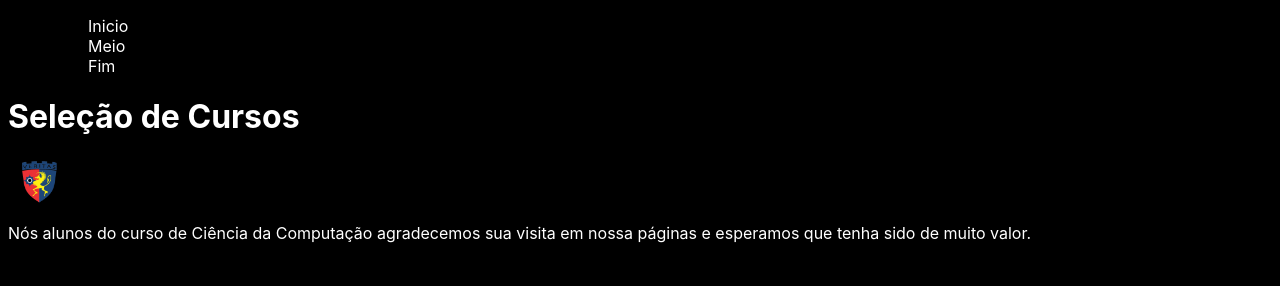
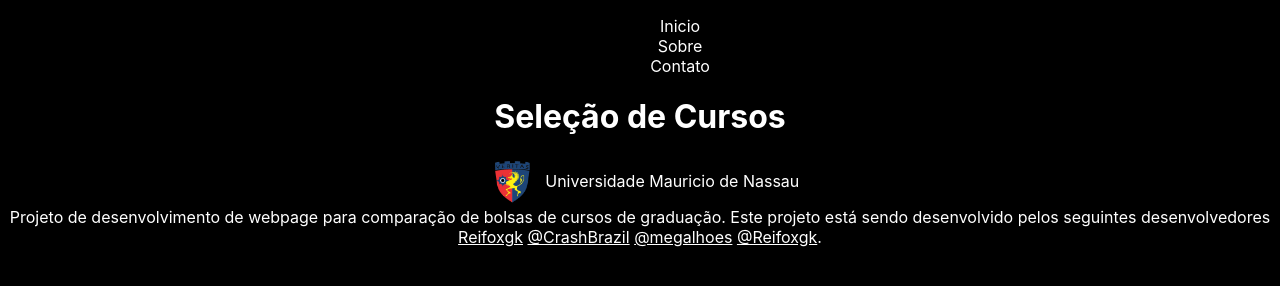
Before and after one commit to tullynhom7/Uninassau, a plain HTML site: page index.html in a window 1280 px wide. Drawn offline with Linux system fonts and the light colour scheme.

Commit message:
just a thing

```diff
--- a/css/style.css
+++ b/css/style.css
@@ -4,8 +4,11 @@
 }
 body {
     background-color: black;
+    vertical-align: center;
+    text-align: center;
 }
 
 #footer_img {
     width: 60px;
+    margin-bottom: -16px;
 }
--- a/index.html
+++ b/index.html
@@ -10,18 +10,24 @@
     <nav>
         <ul>
             <ol>Inicio</ol>
-            <ol>Meio</ol>
-            <ol>Fim</ol>
+            <ol>Sobre</ol>
+            <ol>Contato</ol>
         </ul>
     </nav>
     <main>
-        <h1>Seleção de Cursos</h1>
+        <div id="seletor">
+            <h1>Seleção de Cursos</h1>
+        </div>
+    </main>
     </section>
     <footer>
-        <img id="footer_img" src="./img/Uninassau_logo.png" alt="">
-        <p>
-            Nós alunos do curso de Ciência da Computação agradecemos sua visita em nossa páginas e esperamos que tenha sido de muito valor.
-        </p>
+        <div>
+            <img id="footer_img" src="./img/Uninassau_logo.png" alt="Uninassau Logo" title="Uninassau Logo"> Universidade Mauricio de Nassau
+        </div>
+        <div>
+            <p> Projeto de desenvolvimento de webpage para comparação de bolsas de cursos de graduação. Este projeto está sendo desenvolvido pelos seguintes desenvolvedores <a href="https://github.com/Reifoxgk">Reifoxgk</a> <a href="https://github.com/CrashBrazil">@CrashBrazil</a> <a href="https://github.com/megalhoes">@megalhoes</a> <a href="https://github.com/Reifoxgk">@Reifoxgk</a>.
+            </p>
+    </div>
     </footer>
     <script src="./js/script.js"></script>
 </body>
--- a/js/script.js
+++ b/js/script.js
@@ -1 +1 @@
-window.alert("Hello World!")
+//window.alert("Hello World!")
```
